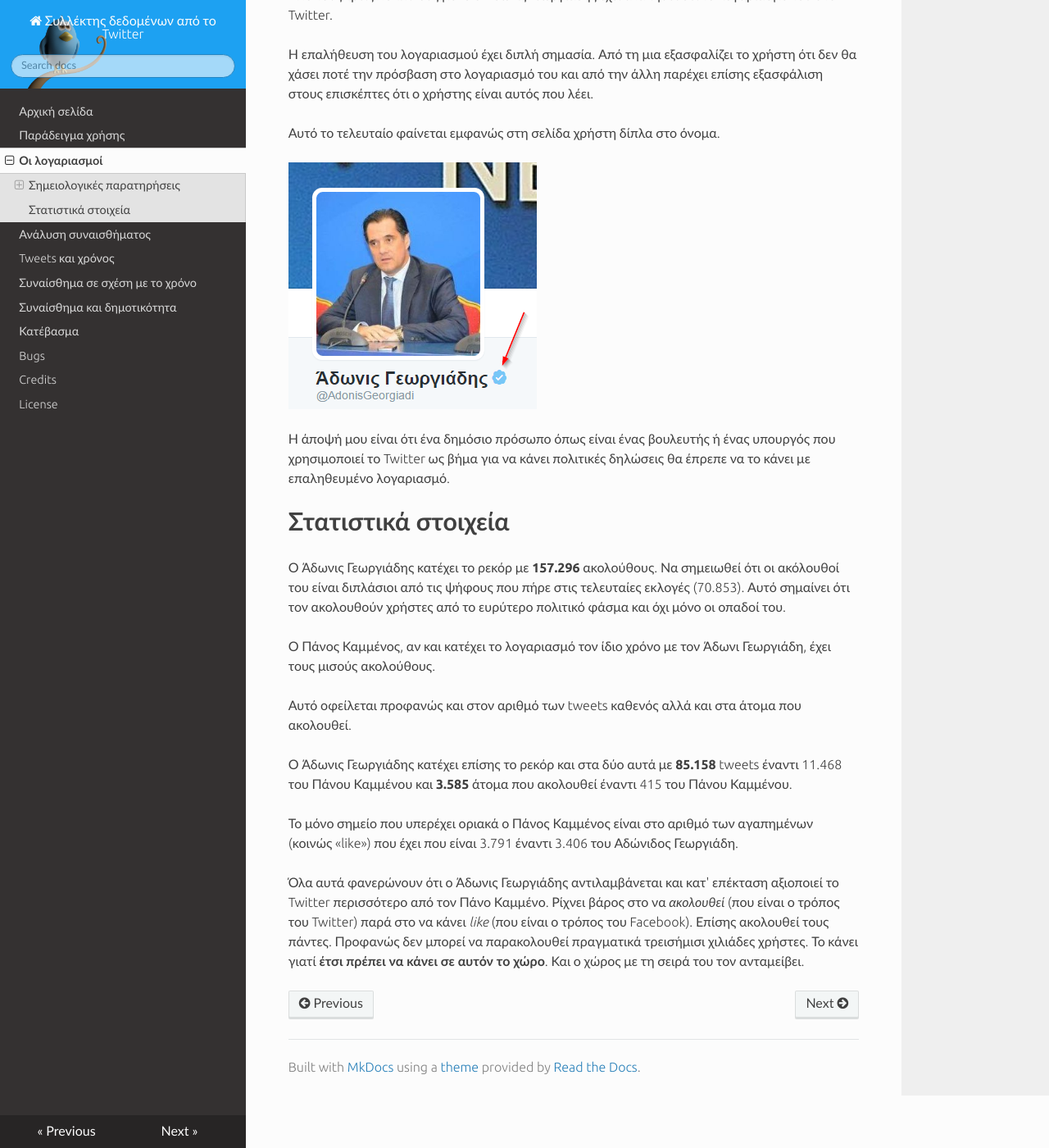
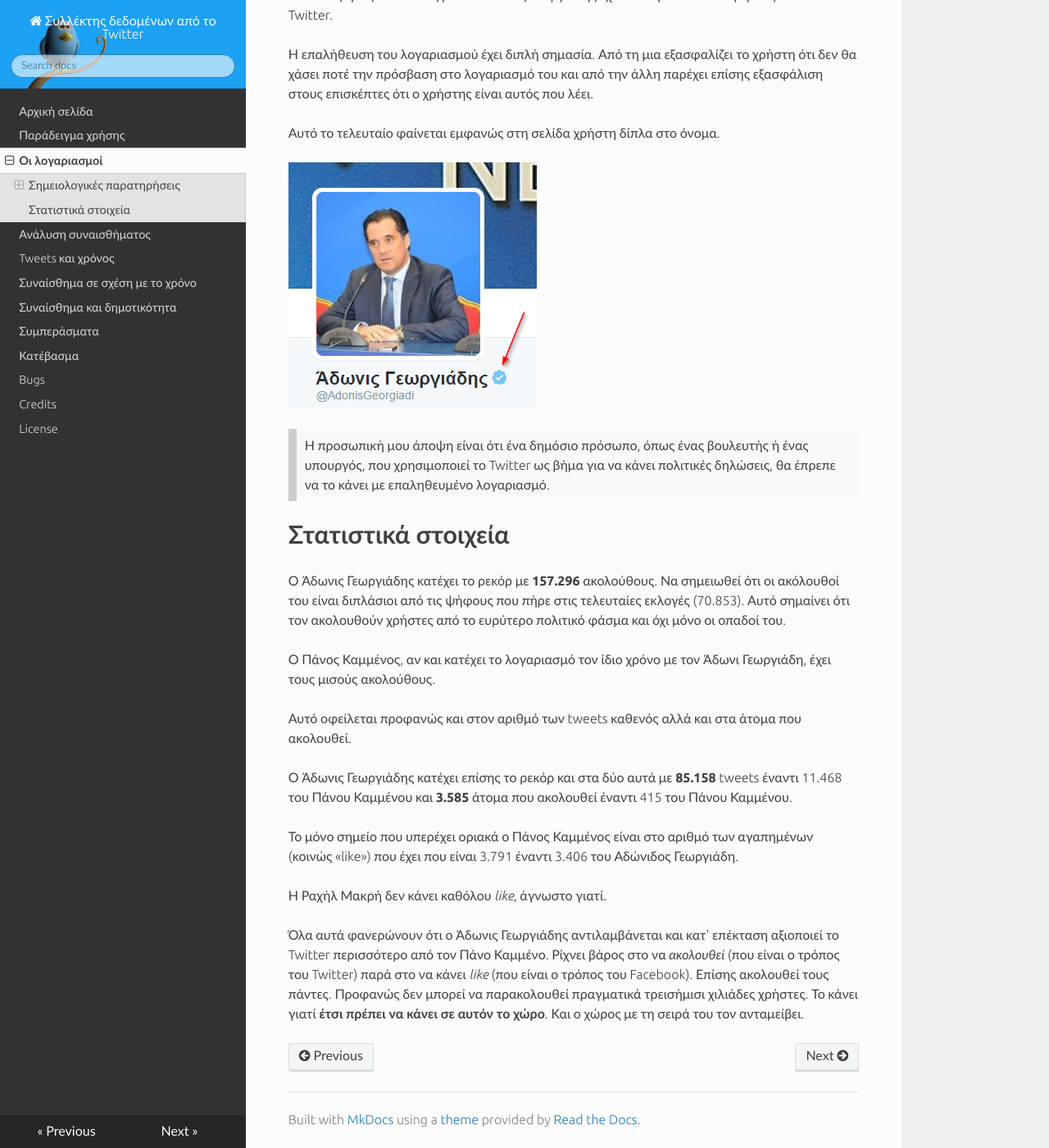
Before and after one commit to Protonotarios/get-tweets, an MkDocs documentation site: the page built from docs/Παράδειγμα/Λογαριασμοί.md, in a window 1280 px wide and 1400 px high, scrolled down 1848 px. Shown: the whole window at 82% size. Built offline with MkDocs 1.6.1, drawn with Linux system fonts in a browser that asks for light colours; nearby versions of some CDN libraries; old or Windows-style settings are respelled for this version of MkDocs.

Commit message:
Προσθήκες

```diff
--- a/docs/Παράδειγμα/Λογαριασμοί.md
+++ b/docs/Παράδειγμα/Λογαριασμοί.md
@@ -75,8 +75,8 @@ Twitter τα Γαλλικά.
 
 ![στιγμιότυπο οθόνης από το Twitter](Άδωνις-Γεωργιάδης-επαλήθευση.png)
 
-Η άποψή μου είναι ότι ένα δημόσιο πρόσωπο όπως είναι ένας βουλευτής ή ένας υπουργός
-που χρησιμοποιεί το Twitter ως βήμα για να κάνει πολιτικές δηλώσεις θα έπρεπε να
+> Η προσωπική μου άποψη είναι ότι ένα δημόσιο πρόσωπο, όπως ένας βουλευτής ή ένας υπουργός,
+που χρησιμοποιεί το Twitter ως βήμα για να κάνει πολιτικές δηλώσεις, θα έπρεπε να
 το κάνει με επαληθευμένο λογαριασμό.
 
 ## Στατιστικά στοιχεία
@@ -98,6 +98,8 @@ tweets έναντι 11.468 του Πάνου Καμμένου και **3.585**
 Το μόνο σημείο που υπερέχει οριακά ο Πάνος Καμμένος είναι στο αριθμό των αγαπημένων
 (κοινώς «like») που έχει που είναι 3.791 έναντι 3.406 του Αδώνιδος Γεωργιάδη.
 
+Η Ραχήλ Μακρή δεν κάνει καθόλου *like*, άγνωστο γιατί.
+
 Όλα αυτά φανερώνουν ότι ο Άδωνις Γεωργιάδης αντιλαμβάνεται και κατ' επέκταση
 αξιοποιεί το Twitter περισσότερο από τον Πάνο Καμμένο. Ρίχνει βάρος στο να
 *ακολουθεί* (που είναι ο τρόπος του Twitter) παρά στο να κάνει *like* (που είναι
--- a/mkdocs.yml
+++ b/mkdocs.yml
@@ -7,6 +7,7 @@ pages:
 - Tweets και χρόνος: Παράδειγμα/Tweets-και-χρόνος.md
 - Συναίσθημα σε σχέση με το χρόνο: Παράδειγμα/Συναίσθημα-σε-σχέση-με-το-χρόνο.md
 - Συναίσθημα και δημοτικότητα: Παράδειγμα/Συναίσθημα-και-δημοτικότητα.md
+- Συμπεράσματα: Παράδειγμα/Συμπεράσματα.md
 - Κατέβασμα: download.md
 - Bugs: bugs.md
 - Credits: credits.md
```
Also changed, not shown: docs/bugs.md (+2 -2 lines), docs/Παράδειγμα/Συμπεράσματα.md (added, +24 -0 lines).
